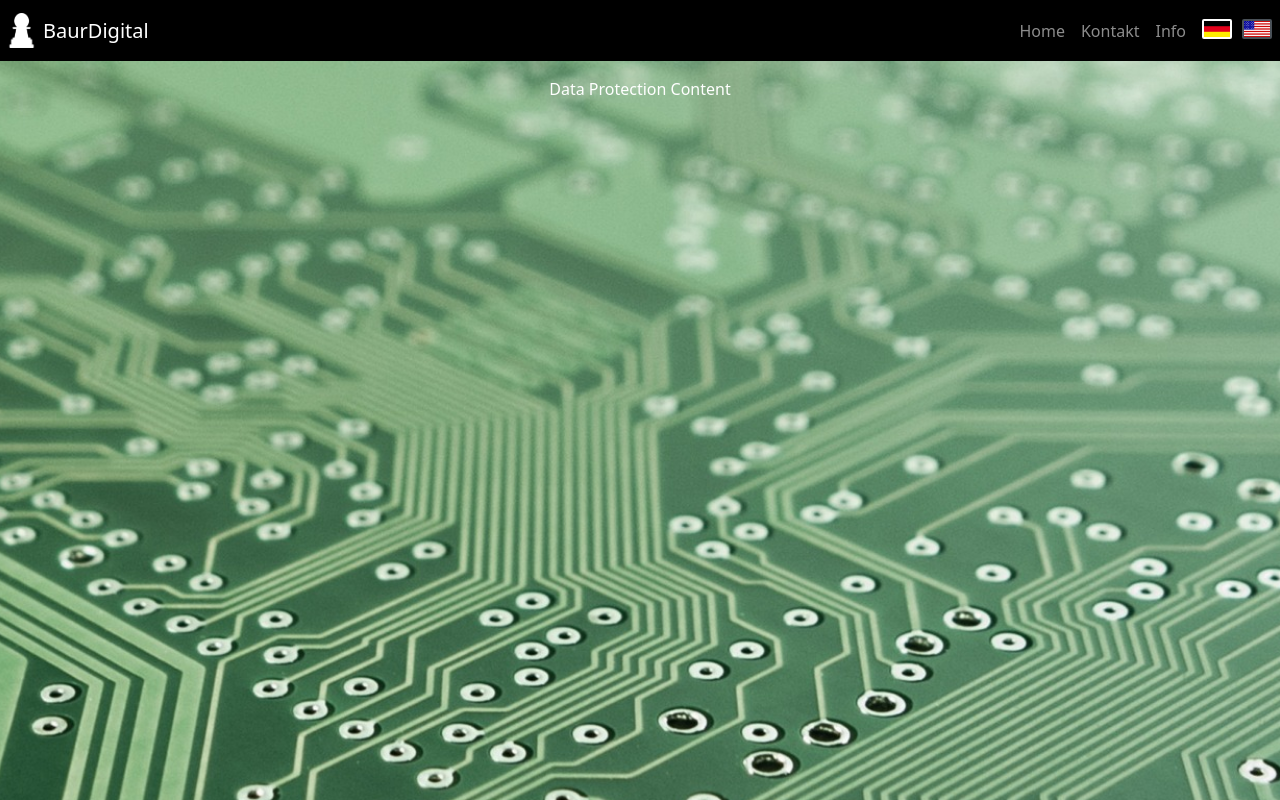
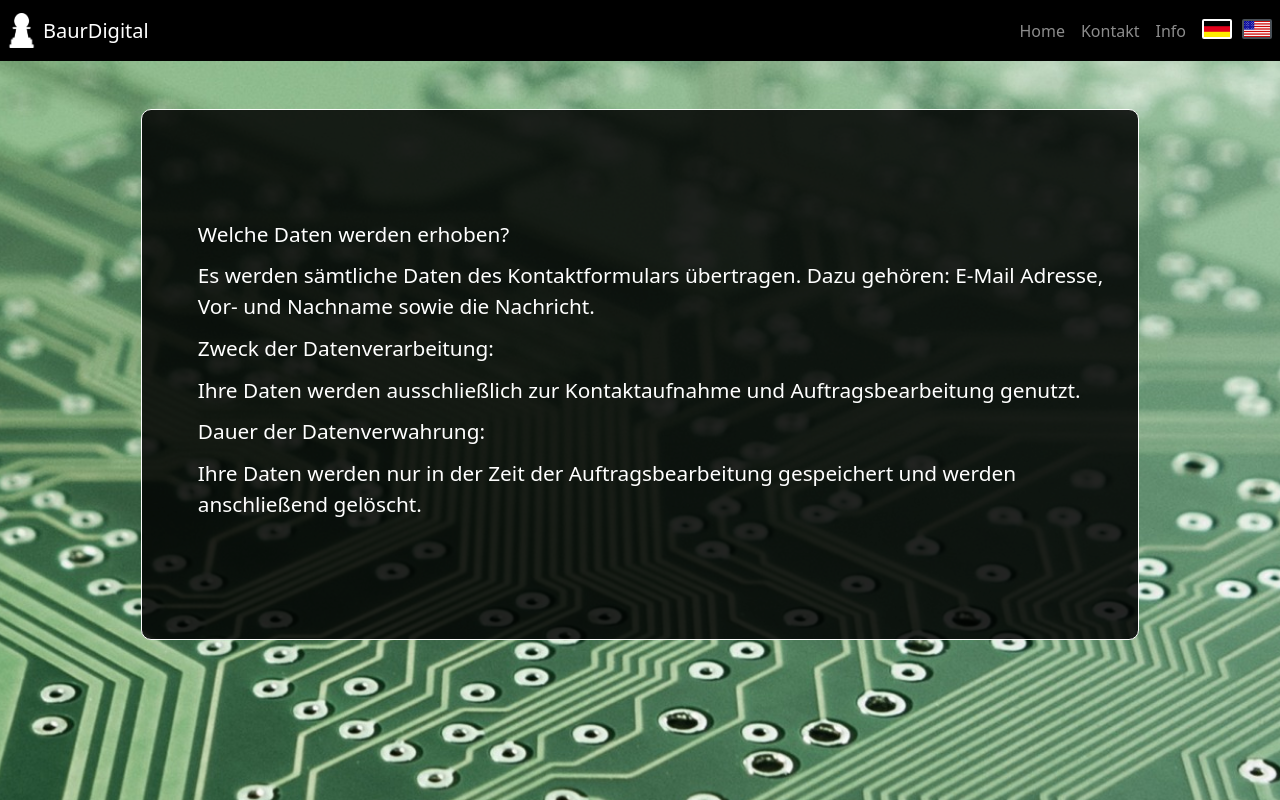
Before and after one commit to pr0gr4mm4r/webpagetest, a React (Create React App) app: page /data-protection in a window 1280 px wide. Shown: the top 800 px of the page. Built offline with nearby package versions, Linux system fonts and the light colour scheme.

Commit message:
mit Impressum yee

```diff
--- a/src/App.js
+++ b/src/App.js
@@ -10,6 +10,7 @@ import Contact from './components/contact';
 import About from './components/personal';
 import Imprint from './components/imprint';
 import ScrollToTop from './components/ScrollToTop';  // Import ScrollToTop
+import DataProtection from './components/dataprotection';
 
 function App() {
   const [isAtBottom, setIsAtBottom] = useState(false);
@@ -57,7 +58,7 @@ function App() {
             <Route path="/contact" element={<Contact />} />
             <Route path="/about" element={<About />} />
             <Route path="/impressum" element={<Imprint />} />
-            <Route path="/data-protection" element={<div>Data Protection Content</div>} />
+            <Route path="/data-protection" element={<DataProtection />} />
             <Route path="*" element={<Navigate to="/home" />} />
           </Routes>
         </div>
--- /dev/null
+++ b/src/components/dataprotection.js
@@ -0,0 +1,48 @@
+import React from 'react';
+
+const DataProtection = () => {
+    return (
+        <div style={{
+            display: 'flex',
+            justifyContent: 'center',
+            alignItems: 'center',
+            padding: '2em',
+            background: 'rgba(0, 0, 0, 0.85)',
+            borderRadius: '10px',
+            margin: '2em auto',
+            width: '80%',
+            height: '40%',
+            color: 'white',
+            border: '1px solid white',
+            textAlign: 'left'
+        }}>
+            <ul style={{
+                listStyleType: 'none', // Punkte entfernt
+                paddingLeft: '1.5em',
+                margin: 0
+            }}>
+                <li style={{ fontSize: '1.3em', marginBottom: '0.5em' }}>
+                    Welche Daten werden erhoben?
+                </li>
+                <li style={{ fontSize: '1.3em', marginBottom: '0.5em' }}>
+                    Es werden sämtliche Daten des Kontaktformulars übertragen.
+                    Dazu gehören: E-Mail Adresse, Vor- und Nachname sowie die Nachricht.
+                </li>
+                <li style={{ fontSize: '1.3em', marginBottom: '0.5em' }}>
+                    Zweck der Datenverarbeitung:
+                </li>
+                <li style={{ fontSize: '1.3em', marginBottom: '0.5em' }}>
+                    Ihre Daten werden ausschließlich zur Kontaktaufnahme und Auftragsbearbeitung genutzt.
+                </li>
+                <li style={{ fontSize: '1.3em', marginBottom: '0.5em' }}>
+                    Dauer der Datenverwahrung:
+                </li>
+                <li style={{ fontSize: '1.3em', marginBottom: '0.5em' }}>
+                    Ihre Daten werden nur in der Zeit der Auftragsbearbeitung gespeichert und werden anschließend gelöscht.
+                </li>
+            </ul>
+        </div>
+    );
+}
+
+export default DataProtection;
--- a/src/components/imprint.js
+++ b/src/components/imprint.js
@@ -11,26 +11,33 @@ const Imprint = () => {
             borderRadius: '10px',
             margin: '2em auto',
             width: '80%',
+            height: '28%',
             color: 'white',
             border: '1px solid white',
-            textAlign: 'center'
+            textAlign: 'left'
         }}>
             <ul style={{
-                listStyleType: 'disc',
+                listStyleType: 'none', // Punkte entfernt
                 paddingLeft: '1.5em',
                 margin: 0
             }}>
                 <li style={{ fontSize: '1.4em', marginBottom: '0.5em' }}>
-                    Analysing IT Infrastructure (private or business)
+                    BaurDigital (IT-Dienstleistungen)
                 </li>
                 <li style={{ fontSize: '1.4em', marginBottom: '0.5em' }}>
-                    Developing and installation of software solutions
+                    Inhaber: David Baur
                 </li>
                 <li style={{ fontSize: '1.4em', marginBottom: '0.5em' }}>
-                    Data modeling, transferring, and securing
+                    Kontakt: david.baur99@gmail.com
                 </li>
-                <li style={{ fontSize: '1.4em' }}>
-                    Consulting
+                <li style={{ fontSize: '1.3em' }}>
+                    Tullastr. 63
+                </li>
+                <li style={{ fontSize: '1.3em' }}>
+                    76131 Karlsruhe
+                </li>
+                <li style={{ fontSize: '1.3em' }}>
+                    Deutschland
                 </li>
             </ul>
         </div>
```
